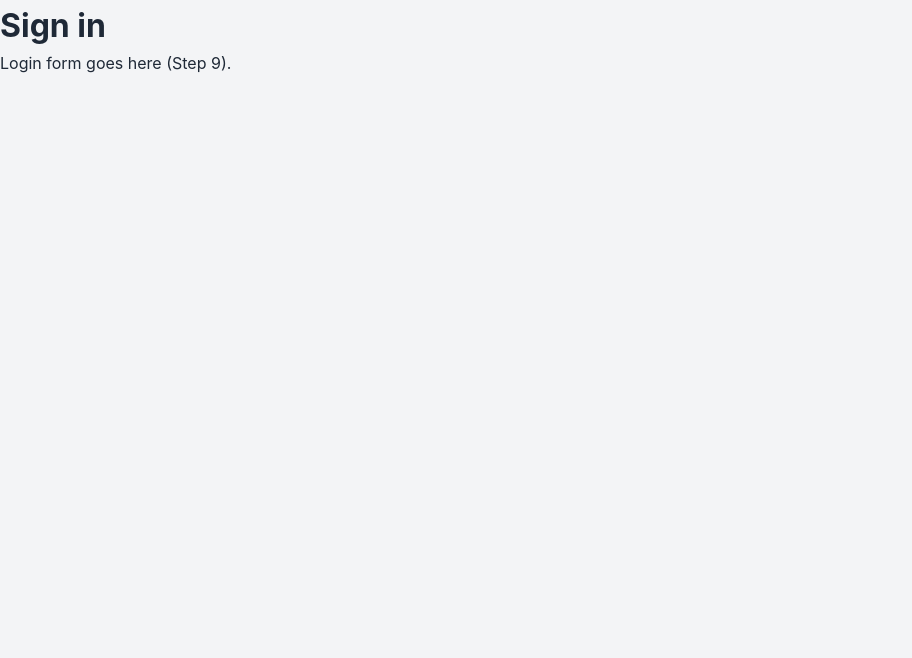
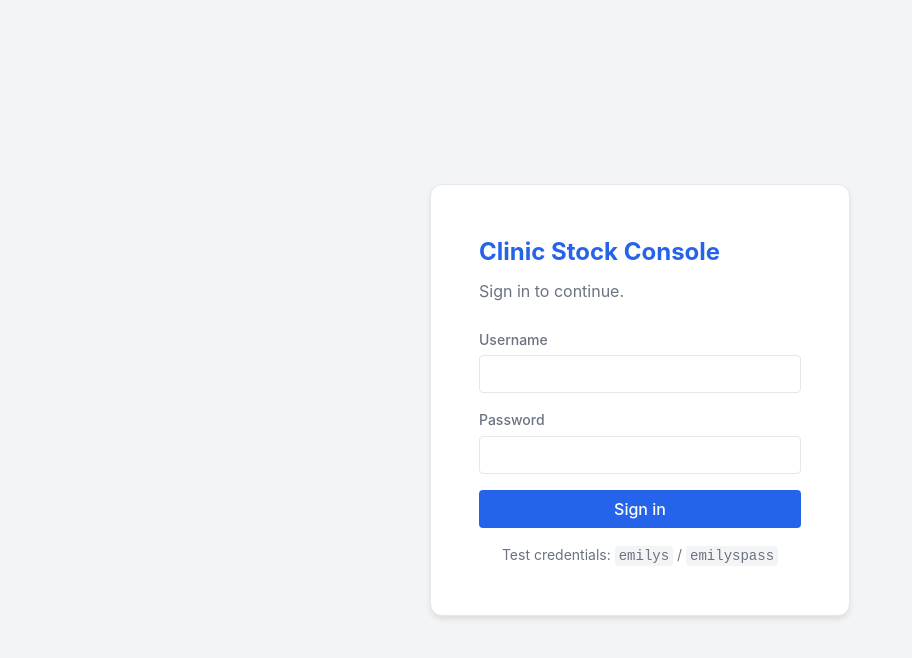
Before and after one commit to leemutai/clinic-stock-console, a React (Vite) app: page /login in a window 1280 px wide. Shown: the top 658 px of the page, without its empty margins (0-912 px from the left). Built offline with nearby package versions, Linux system fonts and the light colour scheme.

Commit message:
feat: implemented auth flow with bootstrap and refresh handling

```diff
--- /dev/null
+++ b/src/components/auth/LoginForm.jsx
@@ -0,0 +1,66 @@
+import { useState } from 'react';
+
+export function LoginForm({ onSubmit, error, isSubmitting }) {
+  const [username, setUsername] = useState('');
+  const [password, setPassword] = useState('');
+
+  const handleSubmit = (event) => {
+    event.preventDefault();
+    onSubmit({ username, password });
+  };
+
+  const errorId = 'login-error';
+
+  return (
+    <form onSubmit={handleSubmit} className="login-form" noValidate>
+      <div className="form-field">
+        <label htmlFor="login-username">Username</label>
+        <input
+          id="login-username"
+          name="username"
+          type="text"
+          autoComplete="username"
+          autoCapitalize="none"
+          autoCorrect="off"
+          spellCheck={false}
+          required
+          value={username}
+          onChange={(event) => setUsername(event.target.value)}
+          disabled={isSubmitting}
+          aria-describedby={error ? errorId : undefined}
+          aria-invalid={error ? 'true' : undefined}
+        />
+      </div>
+
+      <div className="form-field">
+        <label htmlFor="login-password">Password</label>
+        <input
+          id="login-password"
+          name="password"
+          type="password"
+          autoComplete="current-password"
+          required
+          value={password}
+          onChange={(event) => setPassword(event.target.value)}
+          disabled={isSubmitting}
+          aria-describedby={error ? errorId : undefined}
+          aria-invalid={error ? 'true' : undefined}
+        />
+      </div>
+
+      {error && (
+        <p id={errorId} role="alert" className="form-error">
+          {error}
+        </p>
+      )}
+
+      <button type="submit" className="btn btn--primary" disabled={isSubmitting}>
+        {isSubmitting ? 'Signing in…' : 'Sign in'}
+      </button>
+
+      <p className="login-hint">
+        Test credentials: <code>emilys</code> / <code>emilyspass</code>
+      </p>
+    </form>
+  );
+}
--- a/src/components/layout/Header.jsx
+++ b/src/components/layout/Header.jsx
@@ -1,14 +1,33 @@
-import { Link } from 'react-router-dom';
+import { Link, useNavigate } from 'react-router-dom';
+import { useAuth } from '../../hooks/useAuth';
 
 export function Header() {
+  const { user, logout } = useAuth();
+  const navigate = useNavigate();
+
+  const handleLogout = () => {
+    logout();
+    navigate('/login', { replace: true });
+  };
+
   return (
     <header className="app-header">
       <div className="app-header__inner">
         <Link to="/" className="app-header__brand" aria-label="Clinic Stock Console home">
           Clinic Stock Console
         </Link>
+
         <div className="app-header__actions">
-          {/* User menu and logout button added in Step 5 */}
+          {user && (
+            <>
+              <span className="app-header__user">
+                Signed in as {user.firstName ?? user.username}
+              </span>
+              <button type="button" className="btn btn--ghost" onClick={handleLogout}>
+                Sign out
+              </button>
+            </>
+          )}
         </div>
       </div>
     </header>
--- a/src/context/AuthContext.jsx
+++ b/src/context/AuthContext.jsx
@@ -1,9 +1,63 @@
-import { createContext } from 'react';
+import { createContext, useCallback, useEffect, useMemo, useState } from 'react';
+import { authApi } from '../api/auth';
 
 export const AuthContext = createContext(null);
 
 export function AuthProvider({ children }) {
-  // Real auth state added in Step 5
-  const value = { user: null, loading: false, login: () => {}, logout: () => {} };
+  const [user, setUser] = useState(null);
+  const [loading, setLoading] = useState(true);
+
+  /**
+   * On mount, if an access token exists, validate it against the server.
+   * We do NOT decode the JWT client-side: DummyJSON's tokens are not
+   * cryptographically valid, so the only source of truth is /auth/me.
+   * A 401 here is handled by the axios refresh interceptor and, if
+   * refresh also fails, the interceptor redirects to /login.
+   */
+  useEffect(() => {
+    let cancelled = false;
+
+    async function bootstrap() {
+      const token = localStorage.getItem('accessToken');
+
+      if (!token) {
+        if (!cancelled) setLoading(false);
+        return;
+      }
+
+      try {
+        const current = await authApi.getCurrentUser();
+        if (!cancelled) setUser(current);
+      } catch {
+        // Either 401 with failed refresh (interceptor already cleared
+        // tokens and redirected) or a transient error. Leave user=null;
+        // ProtectedRoute will send them to /login.
+        if (!cancelled) setUser(null);
+      } finally {
+        if (!cancelled) setLoading(false);
+      }
+    }
+
+    bootstrap();
+    return () => {
+      cancelled = true;
+    };
+  }, []);
+
+  const login = useCallback(async (username, password) => {
+    const data = await authApi.login(username, password);
+    localStorage.setItem('accessToken', data.accessToken);
+    localStorage.setItem('refreshToken', data.refreshToken);
+    setUser(data);
+    return data;
+  }, []);
+
+  const logout = useCallback(() => {
+    authApi.logout();
+    setUser(null);
+  }, []);
+
+  const value = useMemo(() => ({ user, loading, login, logout }), [user, loading, login, logout]);
+
   return <AuthContext.Provider value={value}>{children}</AuthContext.Provider>;
 }
--- a/src/pages/LoginPage.jsx
+++ b/src/pages/LoginPage.jsx
@@ -1,8 +1,47 @@
+import { useState } from 'react';
+import { Navigate, useLocation } from 'react-router-dom';
+import { LoginForm } from '../components/auth/LoginForm';
+import { useAuth } from '../hooks/useAuth';
+
 export function LoginPage() {
+  const { user, login } = useAuth();
+  const location = useLocation();
+  const [error, setError] = useState(null);
+  const [isSubmitting, setIsSubmitting] = useState(false);
+
+  // If already signed in, bounce to the page they were trying to reach
+  // (or the stock list if there was none).
+  if (user) {
+    const target = location.state?.from ?? '/';
+    return <Navigate to={target} replace />;
+  }
+
+  const handleSubmit = async ({ username, password }) => {
+    setError(null);
+    setIsSubmitting(true);
+    try {
+      await login(username, password);
+      // The <Navigate> at the top of this component handles redirection
+      // once `user` flips from null to the logged-in profile.
+    } catch (err) {
+      const message =
+        err.response?.data?.message ??
+        (err.response?.status === 400
+          ? 'Incorrect username or password.'
+          : 'Sign-in failed. Check your connection and try again.');
+      setError(message);
+    } finally {
+      setIsSubmitting(false);
+    }
+  };
+
   return (
-    <div>
-      <h1>Sign in</h1>
-      <p>Login form goes here (Step 9).</p>
-    </div>
+    <main className="login-page">
+      <div className="login-card">
+        <h1>Clinic Stock Console</h1>
+        <p className="login-subtitle">Sign in to continue.</p>
+        <LoginForm onSubmit={handleSubmit} error={error} isSubmitting={isSubmitting} />
+      </div>
+    </main>
   );
 }
--- a/src/routes/ProtectedRoute.jsx
+++ b/src/routes/ProtectedRoute.jsx
@@ -1,11 +1,21 @@
-import { Navigate } from 'react-router-dom';
+import { Navigate, useLocation } from 'react-router-dom';
 import { useAuth } from '../hooks/useAuth';
 
 export function ProtectedRoute({ children }) {
   const { user, loading } = useAuth();
+  const location = useLocation();
 
-  if (loading) return <p>Checking session…</p>;
-  if (!user) return <Navigate to="/login" replace />;
+  if (loading) {
+    return (
+      <div className="app-content">
+        <p role="status">Checking session…</p>
+      </div>
+    );
+  }
+
+  if (!user) {
+    return <Navigate to="/login" replace state={{ from: location.pathname + location.search }} />;
+  }
 
   return children;
 }
--- a/src/styles/global.css
+++ b/src/styles/global.css
@@ -103,3 +103,139 @@ a:hover {
     padding: var(--spacing-3) var(--spacing-4);
   }
 }
+
+/* Login page */
+.login-page {
+  min-height: 100vh;
+  display: flex;
+  align-items: center;
+  justify-content: center;
+  padding: var(--spacing-5);
+  background: var(--color-bg);
+}
+
+.login-card {
+  background: var(--color-bg-white);
+  border: 1px solid var(--color-border);
+  border-radius: var(--radius-lg);
+  box-shadow: var(--shadow-md);
+  padding: var(--spacing-7);
+  width: 100%;
+  max-width: 420px;
+}
+
+.login-card h1 {
+  font-size: var(--font-size-2xl);
+  color: var(--color-primary);
+  margin-bottom: var(--spacing-2);
+}
+
+.login-subtitle {
+  color: var(--color-text-light);
+  margin-bottom: var(--spacing-5);
+}
+
+.login-form {
+  display: flex;
+  flex-direction: column;
+  gap: var(--spacing-4);
+}
+
+.form-field {
+  display: flex;
+  flex-direction: column;
+  gap: var(--spacing-1);
+}
+
+.form-field label {
+  font-size: var(--font-size-sm);
+  font-weight: 500;
+  color: var(--color-text-light);
+}
+
+.form-field input {
+  padding: var(--spacing-2) var(--spacing-3);
+  border: 1px solid var(--color-border);
+  border-radius: var(--radius-sm);
+  font-size: var(--font-size-base);
+  font-family: inherit;
+  background: var(--color-bg-white);
+  color: var(--color-text);
+}
+
+.form-field input:focus-visible {
+  border-color: var(--color-primary);
+}
+
+.form-field input:disabled {
+  background: var(--color-bg);
+  cursor: not-allowed;
+}
+
+.form-error {
+  color: var(--color-danger);
+  font-size: var(--font-size-sm);
+  padding: var(--spacing-2) var(--spacing-3);
+  background: var(--color-danger-bg);
+  border-radius: var(--radius-sm);
+}
+
+.login-hint {
+  font-size: var(--font-size-sm);
+  color: var(--color-text-light);
+  text-align: center;
+}
+
+.login-hint code {
+  background: var(--color-bg);
+  padding: 2px var(--spacing-1);
+  border-radius: var(--radius-sm);
+  font-size: var(--font-size-sm);
+}
+
+.app-header__user {
+  color: var(--color-text-light);
+  font-size: var(--font-size-sm);
+}
+
+/* Generic buttons */
+.btn {
+  display: inline-flex;
+  align-items: center;
+  justify-content: center;
+  gap: var(--spacing-2);
+  padding: var(--spacing-2) var(--spacing-4);
+  border-radius: var(--radius-sm);
+  border: 1px solid transparent;
+  font-family: inherit;
+  font-size: var(--font-size-base);
+  font-weight: 500;
+  transition:
+    background var(--transition-fast),
+    border-color var(--transition-fast),
+    color var(--transition-fast);
+}
+
+.btn--primary {
+  background: var(--color-primary);
+  color: #fff;
+}
+
+.btn--primary:hover:not(:disabled) {
+  background: var(--color-primary-dark);
+}
+
+.btn--ghost {
+  background: transparent;
+  color: var(--color-text);
+  border-color: var(--color-border);
+}
+
+.btn--ghost:hover:not(:disabled) {
+  background: var(--color-bg);
+}
+
+.btn:disabled {
+  opacity: 0.6;
+  cursor: not-allowed;
+}
```
